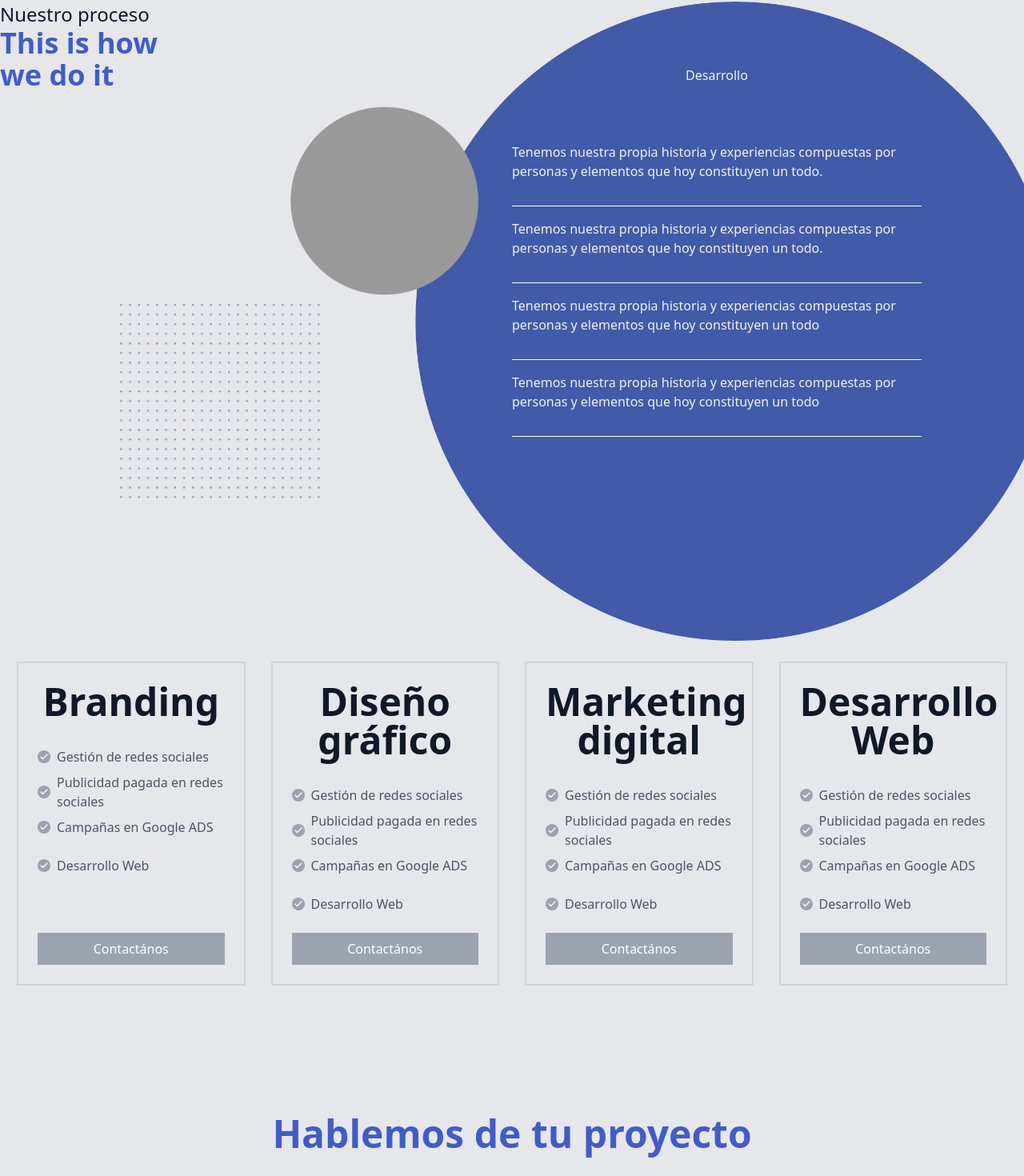
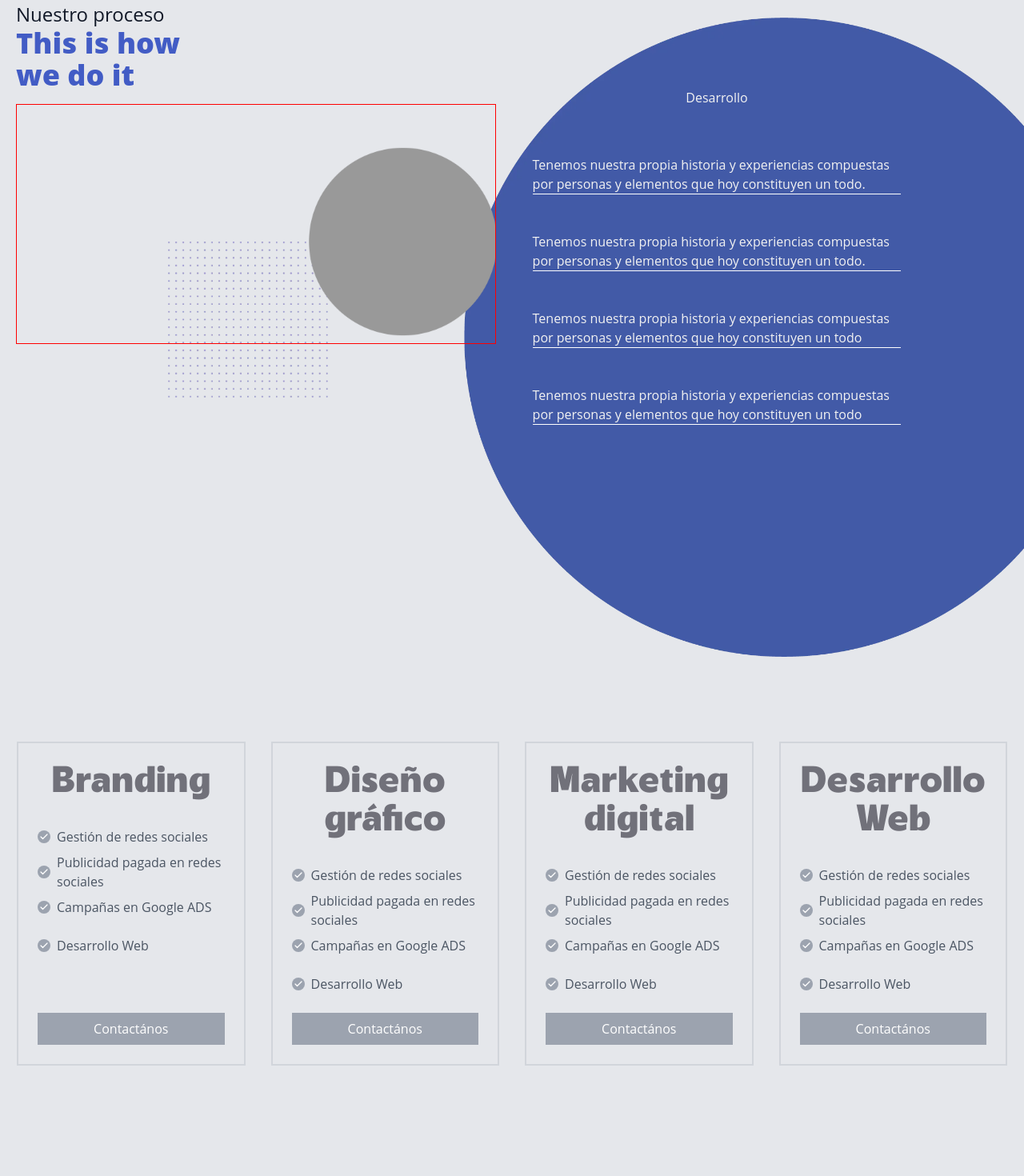
Before and after one commit to ricardormeza/alkimia, a React (Vite) app: page /nosotros in a window 1280 px wide. Shown: the part 814-2284 px from the top of the page at 80% size. Built offline with nearby package versions, Linux system fonts and the light colour scheme.

Commit message:
nosotros

```diff
--- a/src/components/cards/cards.jsx
+++ b/src/components/cards/cards.jsx
@@ -21,7 +21,7 @@ export default function cards() {
                     {/* <h2 className="text-sm tracking-widest title-font mb-1 font-medium">
                       Branding
                     </h2> */}
-                    <h2 className="text-5xl text-gray-900 font-bold pb-4 mb-4 border-b border-gray-200 leading-none">
+                    <h2 className="fuenteTitulo text-5xl text-zinc-500 font-bold pb-4 mb-4 border-b border-gray-200 leading-none">
                       Branding
                     </h2>
                     <p className="flex items-center text-gray-600 mb-2">
@@ -124,7 +124,7 @@ export default function cards() {
                     {/* <h2 className="text-sm tracking-widest title-font mb-1 font-medium">
                       Branding
                     </h2> */}
-                    <h2 className="text-5xl text-gray-900 font-bold pb-4 mb-4 border-b border-gray-200 leading-none">
+                    <h2 className="fuenteTitulo text-5xl text-zinc-500 font-bold pb-4 mb-4 border-b border-gray-200 leading-none">
                       Diseño gráfico
                     </h2>
                     <p className="flex items-center text-gray-600 mb-2">
@@ -216,7 +216,7 @@ export default function cards() {
                     {/* <h2 className="text-sm tracking-widest title-font mb-1 font-medium">
                       Branding
                     </h2> */}
-                    <h2 className="text-5xl text-gray-900 font-bold pb-4 mb-4 border-b border-gray-200 leading-none">
+                    <h2 className="fuenteTitulo text-5xl text-zinc-500 font-bold pb-4 mb-4 border-b border-gray-200 leading-none">
                       Marketing digital
                     </h2>
                     <p className="flex items-center text-gray-600 mb-2">
@@ -289,7 +289,7 @@ export default function cards() {
                     {/* <p className="text-xs text-gray-500 mt-3">
                       Literally you probably haven't heard of them jean shorts.
                     </p> */}
-                  <div className="overlayDos">
+                  <div className="overlay">
                     <div className="text">
                       <h3>Alkimia Agency</h3>
                         <Link to="#" onClick={scrollToContact}>
@@ -308,7 +308,7 @@ export default function cards() {
                     {/* <h2 className="text-sm tracking-widest title-font mb-1 font-medium">
                       Branding
                     </h2> */}
-                    <h2 className="text-5xl text-gray-900 font-bold pb-4 mb-4 border-b border-gray-200 leading-none">
+                    <h2 className="fuenteTitulo text-5xl text-zinc-500 font-bold pb-4 mb-4 border-b border-gray-200 leading-none">
                       Desarrollo Web
                     </h2>
                     <p className="flex items-center text-gray-600 mb-2">
@@ -392,7 +392,7 @@ export default function cards() {
                     {/* <p className="text-xs text-gray-500 mt-3">
                       Literally you probably haven't heard of them jean shorts.
                     </p> */}
-                  <div className="overlayDos">
+                  <div className="overlay">
                     <div className="text">
                     <h3>Alkimia Agency</h3>
                       <Link to="#" onClick={scrollToContact}>
--- a/src/components/contacto/contacto.jsx
+++ b/src/components/contacto/contacto.jsx
@@ -2,13 +2,13 @@ export default function contacto() {
   return (
     <section className="my-2">
       <div className="my-20" id="contacto">
-        <h2 className="text-5xl py-14 text-[#425cc5] font-extrabold text-center">
+        <h2 className="fuenteTitulo text-5xl py-14 text-[#425cc5] font-extrabold text-center">
           Hablemos de tu proyecto
         </h2>
         {/* <div className="grid sm:grid-cols-2 items-start gap-16 p-8 mx-auto max-w-4xl "> */}
         <div className="grid sm:grid-cols-3 items-start gap-16 p-8 mx-auto max-w-4xl ">
           <div>
-            <h3 className="text-2xl text-[#425cc5] font-extrabold">
+            <h3 className="fuenteTitulo text-2xl text-[#425cc5] font-extrabold">
               Contactanos para desarrollar tu proyecto.
             </h3>
             <p className="text-sm text-gray-400 mt-3">
@@ -177,8 +177,8 @@ export default function contacto() {
                 xmlns="http://www.w3.org/2000/svg"
                 width="16px"
                 height="16px"
-                fill="#fff"
-                className="mr-2"
+                fill="#425cc7"
+                className="mr-2 hover:text-[#fff]"
                 viewBox="0 0 548.244 548.244"
               >
                 <path
--- a/src/index.css
+++ b/src/index.css
@@ -1,6 +1,7 @@
 @import-normalize;
-@import url('https://fonts.googleapis.com/css2?family=Roboto+Mono:ital,wght@0,100..700;1,100..700&display=swap');
-@import url('https://fonts.googleapis.com/css2?family=Linden+Hill:ital@0;1&family=Roboto+Mono:ital,wght@0,100..700;1,100..700&display=swap');
+@import url('https://fonts.googleapis.com/css2?family=Open+Sans:ital,wght@0,300..800;1,300..800&display=swap');
+/* @import url('https://fonts.googleapis.com/css2?family=Roboto+Mono:ital,wght@0,100..700;1,100..700&display=swap'); */
+/* @import url('https://fonts.googleapis.com/css2?family=Linden+Hill:ital@0;1&family=Roboto+Mono:ital,wght@0,100..700;1,100..700&display=swap'); */
 
 @tailwind base;
 @tailwind components;
@@ -17,16 +18,27 @@
     --color-gris-footer: #666666;
     --color-gris-2: #4d4d4d;
 }
-
+@font-face {
+  font-family: HilmarBold;
+  src: url(/Hilmar-Bold.ttf);
+}
+@font-face {
+  font-family: Hilmar;
+  src: url(/Hilmar-Thin.ttf);
+}
 body {
     @apply bg-gray-200;
     /* max-width: 1280px; */
     margin: 0 auto;
     /* border: 2px solid red; */
+    font-family: "Open Sans", sans-serif;
 }
 .contenedor{
   max-width: 1280px;
   margin: 0 auto;
+}
+.fuenteTitulo{
+  font-family: HilmarBold;
 }
 .rojo{
   border: 1px solid red;
@@ -332,11 +344,96 @@ body {
   grid-template-columns: repeat(2, 1fr);
   background-image: url(./assets/circulo-azul1.webp);
   background-size: 800px;
-  background-position: 519px 0px;
+  background-position: 400px 0px;
   background-repeat: no-repeat;
-  height: 800px;
+  height: 900px;
 }
 
+
+@media (max-width:500px){
+  .contenedor-circulo{
+      grid-template-columns: 1fr;
+      grid-template-rows: repeat(2, 1fr);
+      background-position: 650px 20px;
+      /* border: 3px solid #425cc7; */
+      width: 428px;
+  }
+}
+
+@media (max-width:850px){
+  .contenedor-circulo{
+      grid-template-columns: 1fr;
+      grid-template-rows: repeat(2, 1fr);
+      background-position: -50px 390px;
+      /* border: 3px solid #425cc7; */
+      /* width: 428px; */
+      /* background-color: red; */
+      height: auto;
+      padding-bottom: 5rem;
+      background-size: 110%;
+  }
+}
+
+@media (min-width:1100px){
+  .contenedor-circulo{
+      /* grid-template-columns: 1fr; */
+      background-position: 650px 20px;
+      /* border: 3px solid #425cc7; */
+  }
+}
+@media (min-width:1280px){
+  .contenedor-circulo{
+      /* grid-template-columns: 1fr; */
+      background-position: 580px 20px;
+      /* border: 3px solid red; */
+  }
+}
+@media (min-width:1600px){
+  .contenedor-circulo{
+      /* grid-template-columns: 1fr; */
+      background-position: 1150px 25px;
+  }
+}
+.contenedor-cirlculo-uno{
+  /* border: 1px solid green; */
+  background-image: url(./assets/textura-puntos1.webp);
+  background-size: 200px;
+  background-position: 190px 300px;
+  background-repeat: no-repeat;
+  /* height: 250px; */
+  overflow: hidden;
+  display: flex;
+  flex-direction: column;
+}
+@media (max-width:490px){
+  .contenedor-cirlculo-uno{
+      /* grid-template-columns: 1fr;
+      grid-template-rows: repeat(2, 1fr);
+      background-position: 650px 20px; */
+      /* border: 3px solid #425cc7; */
+      align-items: center;
+      width: 428px;
+      /* overflow: hidden; */
+      /* background-color: greenyellow; */
+  }
+}
+@media (max-width:490px){
+  .contenedor-cirlculo-uno > h2{
+      width: 80%;
+  }
+}
+@media (min-width:500px){
+  .contenedor-circulo-uno {
+      /* width: 480px!important;
+      background-color: red; */
+  }
+}
+@media (max-width:768px){
+  .contenedor-circulo-uno {
+      /* width: 80%!important; */
+      /* background-color: red; */
+  }
+}
 .contenedor-circulo-dos{
   display: grid;
   grid-template-rows: repeat(5, 5rem);
@@ -344,31 +441,64 @@ body {
   margin-top: 5rem;
   width: 80%;
   color: #f2f2f2;
-
+  /* border: 1px solid yellow; */
+  place-items: center;
+}
+@media (max-width:850px){
+  .contenedor-circulo-dos{
+    margin-top: 0;
+    width: 100%;
+      /* background-color: green; */
+  }
+}
+@media (min-width:1600px){
+  .contenedor-circulo-dos{
+      width: 70%;
+      place-items: start;
+  }
 }
 .contenedor-circulo-dos p{
   border-bottom: 1px solid white;
   text-align: left;
+  /* border: 1px solid red; */
+  width: 90%;
+}
+@media (min-width:1600px){
+  .contenedor-circulo-dos p{
+      width: 60%;
+      /* border: 1px solid green; */
+  }
 }
 .textura{
   width: 200px;
 }
-
+.contenedor-circulo-uno-imagenes{
+  /* border: 1px dotted red; */
+}
 .imagen-gris{
   /* display: grid; */
   /* grid-template-columns: repeat(2, 1fr); */
   background-image: url(./assets/circulo-gris1.webp);
   background-size: 250px;
-  background-position: 348px 0px;
+  background-position: 248px 0px;
   background-repeat: no-repeat;
-  height: 250px;
+  height: 300px;
+  /* border: 1px solid purple; */
+  width: 600px;
+}
+@media (min-width:1100px){
+  .imagen-gris{
+      background-position: 350px 50px;
+      border: 1px solid red;
+  }
 }
 .imagen-textura{
-  background-image: url(./assets/textura-puntos1.webp);
-  background-size: 250px;
+  /* background-image: url(./assets/textura-puntos1.webp);
+  background-size: 200px;
   background-position: 150px 0px;
   background-repeat: no-repeat;
   height: 250px;
+  border: 1px solid green; */
 }
 /* PAGINA DE SERVICIOS */
 .grid-servicio{
--- a/src/pages/2.servicios/servicios.jsx
+++ b/src/pages/2.servicios/servicios.jsx
@@ -8,7 +8,7 @@ const servicios = () => {
     {/* HERO INCIO */}
     <div className="grid-servicio">
       <div className="servicios--contenedor-uno">
-        <h2 className='text-left mt-6 text-2xl font-bold pt-24'>Servicio</h2>
+        <h2 id='servicios' className='text-left mt-6 text-2xl font-bold pt-24'>Servicio</h2>
         <h3 className='text-left mt-2 pt-3 text-7xl font-bold text-[#425cc7]'>Esto es lo que hacemos <br /> y lo hacemos muy bien.</h3>
         <div className="servicios-circulo-dos">
         <p className="text-left mt-3 pt-3 w-2/5">Tenemos nuestra propia historia y experiencias compuestas por
--- a/src/pages/4.nosotros/nosotros.jsx
+++ b/src/pages/4.nosotros/nosotros.jsx
@@ -1,18 +1,25 @@
-import Cuadro from '../../assets/textura-puntos1.webp'
+import {Helmet} from "react-helmet";
+// import Cuadro from '../../assets/textura-puntos1.webp'
 import Imagen from "../../assets/tienda.png";
 import Cards from '../../components/cards/cards';
 import Contacto from '../../components/contacto/contacto';
 
 export default function nosotros() {
   return (
-    <section className=''>
+    <>
+    <Helmet>
+        <meta charSet="utf-8" />
+        <title>Alkimia | Nosotros</title>
+        <meta name="description" content="nosotros" />
+        <link rel="canonical" href="http://mysite.com/example" />
+    </Helmet>
       <section className="text-gray-600 body-font contenedor">
         <div className="container mx-auto flex px-5 py-24 md:flex-row flex-col items-center">
           <div className="lg:flex-grow md:w-1/2 lg:pr-24 md:pr-16 flex flex-col md:items-start md:text-left mb-16 md:mb-0 items-center text-center">
-            <h1 className="title-font sm:text-2xl text-3xl mb-4 font-medium text-gray-900">
+            <h1 id="nosotros" className="fuenteTitulo sm:text-2xl text-3xl mb-4 font-medium text-gray-900">
               Nosotros
             </h1>
-            <h2 className="title-font sm:text-4xl text-3xl mb-4 font-extrabold text-[#425cc5]">
+            <h2 className="fuenteTitulo sm:text-4xl text-3xl mb-4 font-extrabold text-[#425cc5]">
               Somos una agencia de branding y marketing digital ubicada
               orgullosamente en la esquina de México, Tijuana B.C.
             </h2>
@@ -40,28 +47,23 @@ export default function nosotros() {
         </div>
       </section>
       {/* seccion-dos inicio */}
-      <div className="container mx-auto contenedor-circulo">
-        <div className="contenedor-cirlculo-uno">
+      <div className=" mx-auto contenedor-circulo">
+        <div className="contenedor contenedor-cirlculo-uno">
           <h2 className="title-font sm:text-2xl text-left text-3xl  font-medium text-gray-900">
             Nuestro proceso
           </h2>
           <h3 className="title-font sm:text-4xl text-left text-7xl mb-4 font-extrabold text-[#425cc5]">
             This is how
-            <br className="hidden lg:inline-block text-7xl" />
+            <br className=" sm:inline-block text-7xl" />
             we do it
           </h3>
           <div className="contenedor-circulo-uno-imagenes">
-            {/* <img
-                className="textura"
-                alt="hero"
-                src={Cuadro}
-              /> */}
             <div className="imagen-gris"></div>
             <div className="imagen-textura"></div>
           </div>
         </div>
-        <div className="contenedor-circulo-dos">
-          <h2>Desarrollo</h2>
+        <div className="contenedor-circulo-dos grid">
+          <h2 className="place-self-center ">Desarrollo</h2>
           <p>
             Tenemos nuestra propia historia y experiencias compuestas por
             personas y elementos que hoy constituyen un todo.
@@ -87,6 +89,6 @@ export default function nosotros() {
       {/* INICIO Contacto */}
       <Contacto />
       {/* INICIO Contacto fin */}
-    </section>
+    </>
   );
 }
--- a/tailwind.config.js
+++ b/tailwind.config.js
@@ -20,10 +20,7 @@ export default {
         "color-gris-2": "var(--color-gris-2)",
 
       },
-      fontFamily: {
-        Roboto: ['Roboto Mono', 'Mono'],
-        Linden: ["Linden Hill"],
-      }
+
     },
   },
   plugins: [
```
Also changed, not shown: src/components/footer/footer.jsx (+39 -104 lines), src/pages/1.inicio/inicio.jsx (+13 -7 lines), public/Hilmar-Bold.ttf (added), public/Hilmar-Thin.ttf (added).
